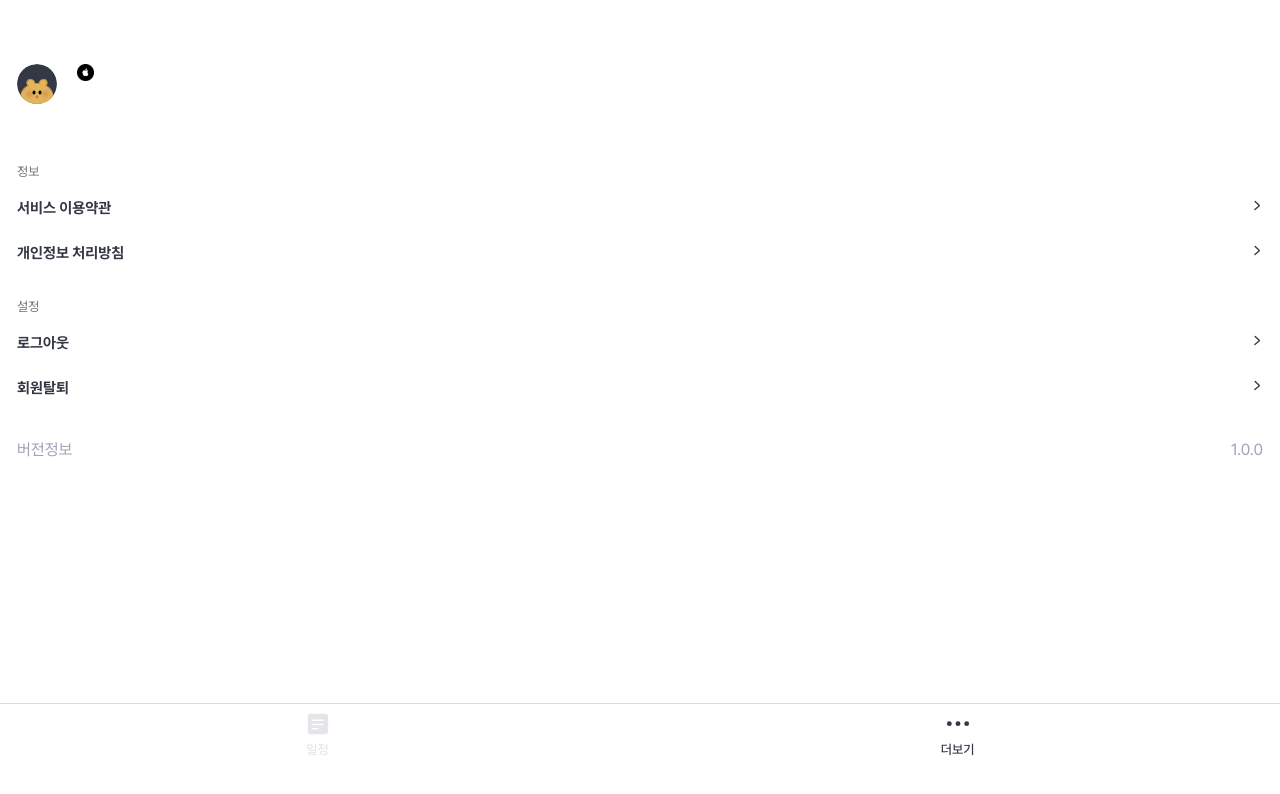
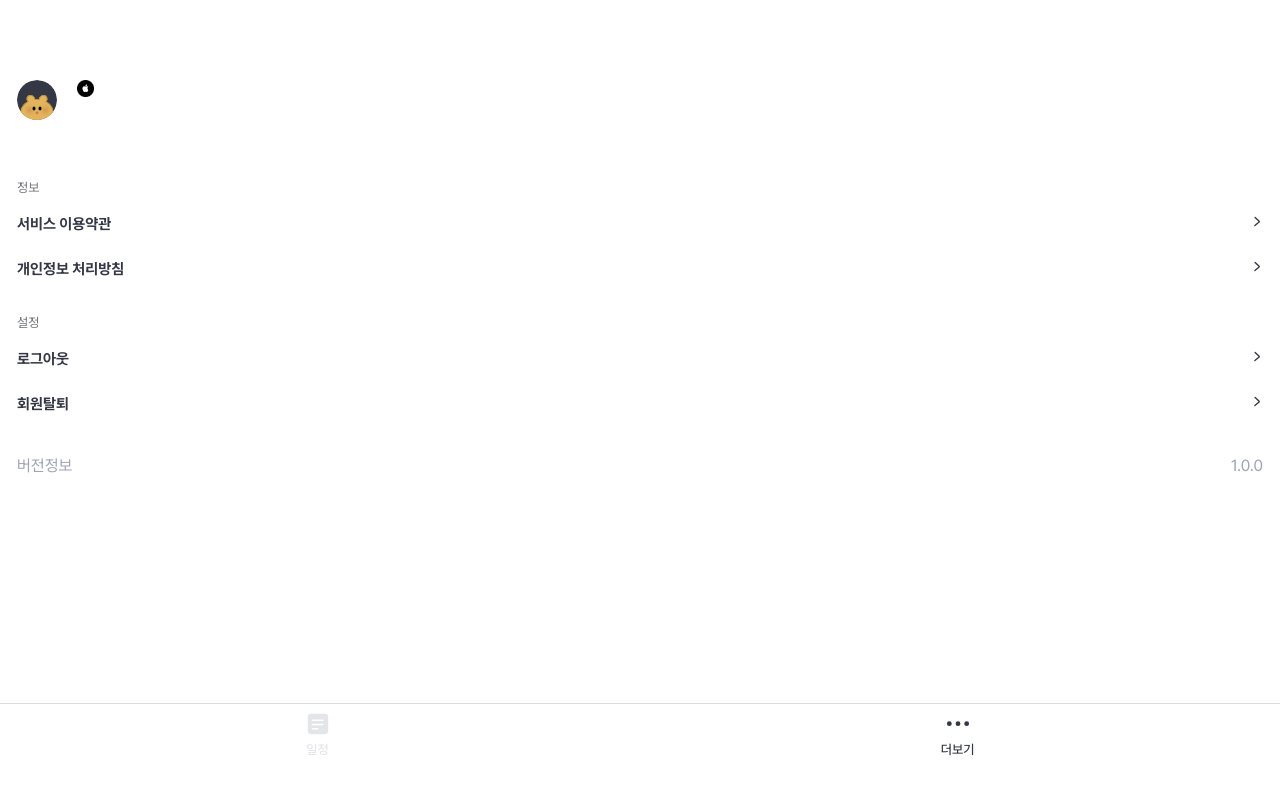
Before and after one commit to urimeee/sohawgi_Front, a React (Create React App) app: page /PlusPage in a window 1280 px wide. Shown: the top 794 px of the page. Built offline with nearby package versions, Linux system fonts and the light colour scheme; no server answers.

Commit message:
style: padding-top 값 변경 / 13385582944

```diff
--- a/src/pages/PlusPage/PlusPage.style.ts
+++ b/src/pages/PlusPage/PlusPage.style.ts
@@ -16,6 +16,6 @@ export const AddPageContentContainer = styled.div`
   display: flex;
   flex-direction: column;
   padding-left: 17px;
-  padding-top: 4rem;
+  padding-top: 5rem;
   padding-right: 17px;
 `;
--- a/src/pages/SchedulePage/SchedulePage.style.ts
+++ b/src/pages/SchedulePage/SchedulePage.style.ts
@@ -5,7 +5,7 @@ export const Container = styled.div`
   display: grid;
   grid-template-rows: auto 1fr; /* TextField와 ScheduleCard를 세로로 나열 */
   gap: 2.31rem; /* 각 요소 사이의 간격 */
-  padding-top: 4rem;
+  padding-top: 4.75rem;
   padding-bottom: 10rem;
   width: 100%;
 `;
```
